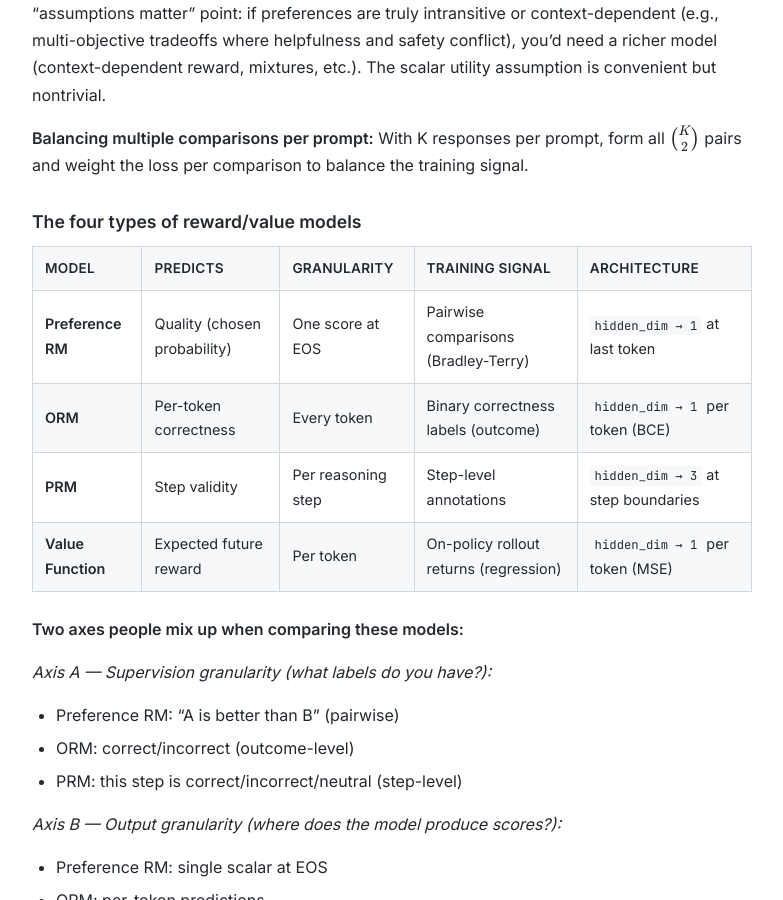
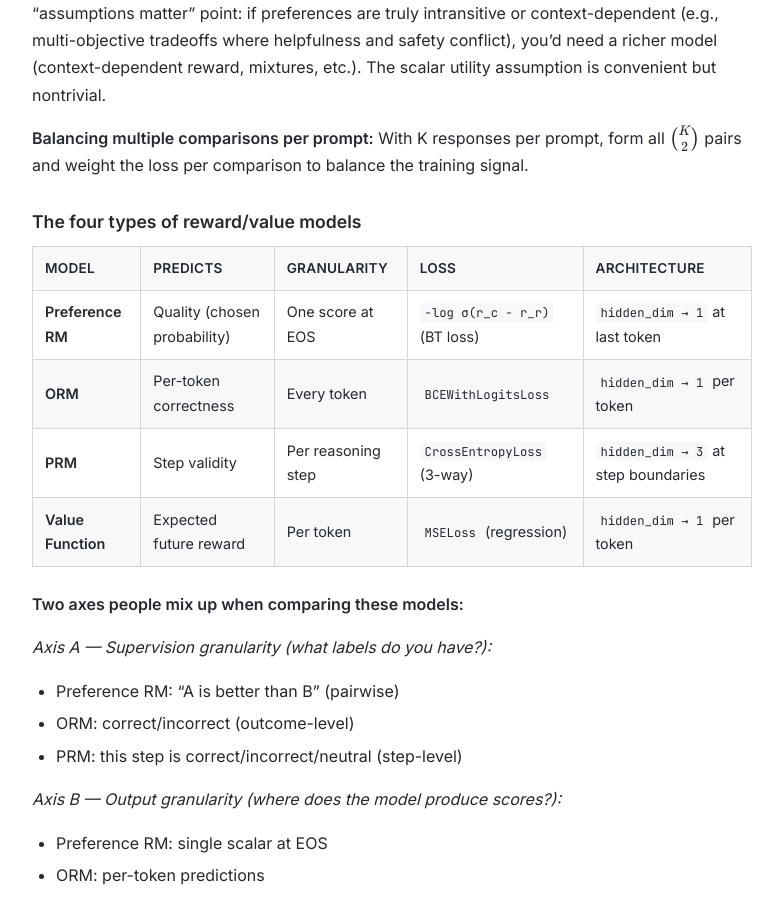
Before and after one commit to shreyasrajesh0308/RLHF-Reading-Group, a Jekyll site: the page built from notes/week03.md, in a window 1280 px wide and 900 px high, scrolled down 7095 px. Shown: the whole window, without its empty margins (248-1031 px from the left). Built offline with Jekyll 4.4.1, drawn with Linux system fonts in a browser that asks for light colours; our own code applies the rules of GitHub Pages for plain Markdown files.

Commit message:
Add explicit loss functions to reward model comparison table

```diff
--- a/notes/week03.md
+++ b/notes/week03.md
@@ -183,12 +183,12 @@ This is similar to HuggingFace's `AutoModelForSequenceClassification`. Typically
 
 ### The four types of reward/value models
 
-| Model | Predicts | Granularity | Training Signal | Architecture |
-|-------|----------|-------------|-----------------|-------------|
-| **Preference RM** | Quality (chosen probability) | One score at EOS | Pairwise comparisons (Bradley-Terry) | `hidden_dim → 1` at last token |
-| **ORM** | Per-token correctness | Every token | Binary correctness labels (outcome) | `hidden_dim → 1` per token (BCE) |
-| **PRM** | Step validity | Per reasoning step | Step-level annotations | `hidden_dim → 3` at step boundaries |
-| **Value Function** | Expected future reward | Per token | On-policy rollout returns (regression) | `hidden_dim → 1` per token (MSE) |
+| Model | Predicts | Granularity | Loss | Architecture |
+|-------|----------|-------------|------|-------------|
+| **Preference RM** | Quality (chosen probability) | One score at EOS | `-log σ(r_c - r_r)` (BT loss) | `hidden_dim → 1` at last token |
+| **ORM** | Per-token correctness | Every token | `BCEWithLogitsLoss` | `hidden_dim → 1` per token |
+| **PRM** | Step validity | Per reasoning step | `CrossEntropyLoss` (3-way) | `hidden_dim → 3` at step boundaries |
+| **Value Function** | Expected future reward | Per token | `MSELoss` (regression) | `hidden_dim → 1` per token |
 
 **Two axes people mix up when comparing these models:**
 
```
